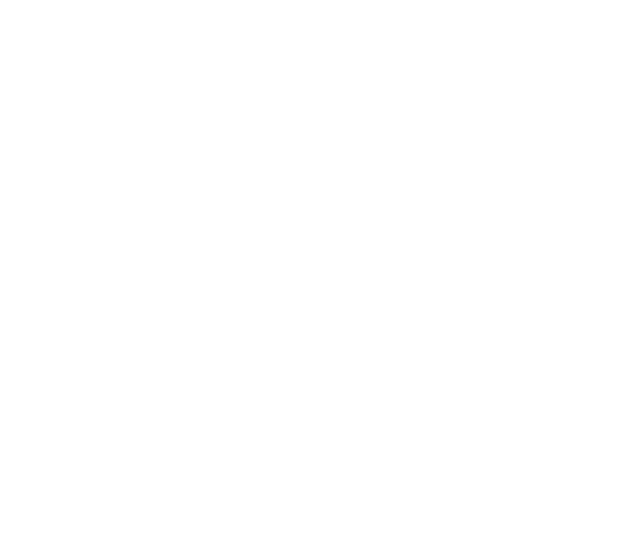
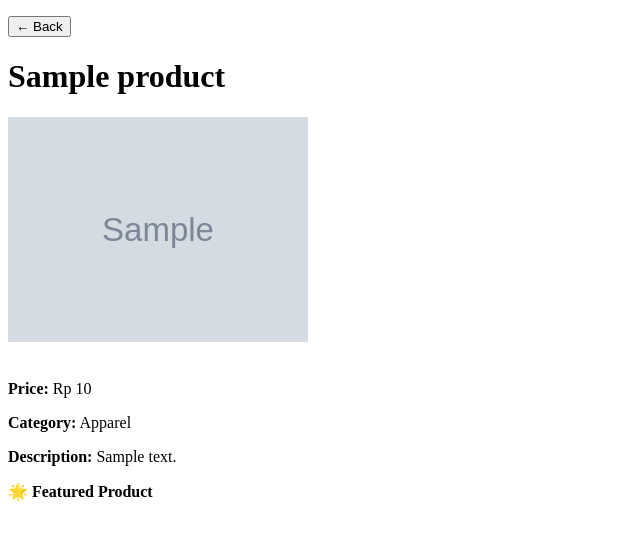
Before and after one commit to newjeasnz/Thundr-clubs, a Django app: page /product/1 in a window 1280 px wide. Before the commit the part shown is empty. Shown: the top 540 px of the page, without its empty margins (0-640 px from the left). Run offline with Django 5.2, Linux system fonts and the light colour scheme; tables that the repository leaves empty hold one stand-in row (values such as "Sample post"); grey boxes marked "Sample" are stand-in pictures.

Commit message:
Mengisi berkas main/templates

```diff
--- a/main/templates/create_product.html
+++ b/main/templates/create_product.html
@@ -1,6 +1,7 @@
 {% extends 'base.html' %}
 {% block content %}
-<h1>Add News</h1>
+<p><a href="{% url 'main:show_main' %}"><button>← Back</button></a></p>
+<h1>Add Product</h1>
 
 <form method="POST">
   {% csrf_token %}
--- a/main/templates/detail_product.html
+++ b/main/templates/detail_product.html
@@ -0,0 +1,21 @@
+{% extends 'base.html' %}
+{% block content %}
+
+<p><a href="{% url 'main:show_main' %}"><button>← Back</button></a></p>
+
+<h1>{{ product.name }}</h1>
+
+{% if product.thumbnail %}
+<img src="{{ product.thumbnail }}" alt="Thumbnail" width="300">
+<br /><br />
+{% endif %}
+
+<p><b>Price:</b> Rp {{ product.price }}</p>
+<p><b>Category:</b> {{ product.get_category_display }}</p>
+<p><b>Description:</b> {{ product.description }}</p>
+
+{% if product.is_featured %}
+    <p><b>🌟 Featured Product</b></p>
+{% endif %}
+
+{% endblock content %}
```
Also changed, not shown: main/templates/main.html (+12 -11 lines), main/migrations/0002_product_size.py (added), main/migrations/0003_remove_product_size.py (added).
